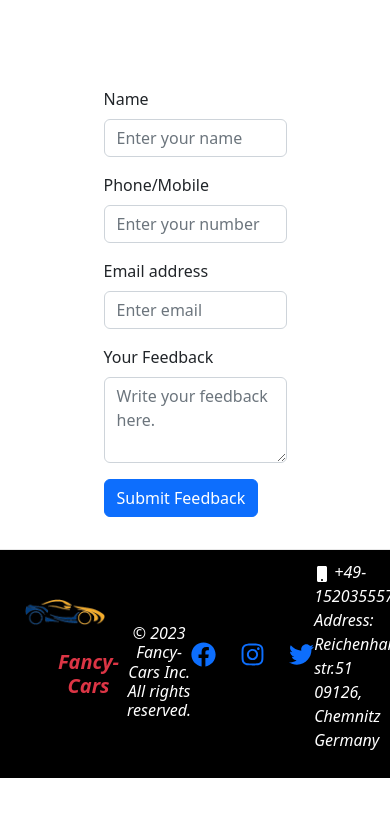
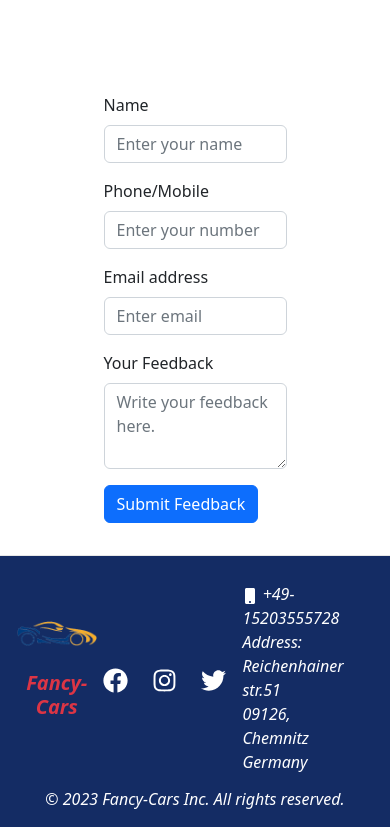
Before and after one commit to Engarif3/Fancy-Cars-Cleint-Side, a React (Vite) app: page / in a window 390 px wide. Shown: the part 4523-5350 px from the top of the page. Before the commit the page ends 5301 px from the top, so only its background shows below. Built offline with nearby package versions, Linux system fonts and the light colour scheme; no server answers.

Commit message:
navbar responsive done

```diff
--- a/package.json
+++ b/package.json
@@ -19,6 +19,7 @@
     "react": "^18.2.0",
     "react-bootstrap": "^2.7.4",
     "react-dom": "^18.2.0",
+    "react-fast-marquee": "^1.5.2",
     "react-hook-form": "^7.43.9",
     "react-icons": "^4.8.0",
     "react-lazy-load": "^4.0.1",
--- a/src/Layout/Layout.jsx
+++ b/src/Layout/Layout.jsx
@@ -7,7 +7,7 @@ import Footer from "../shared/Footer/Footer";
 const Layout = () => {
 
   const style = {
-    backgroundColor: "#F8F8F8",
+    backgroundColor: "#142c64",
     borderTop: "1px solid #E7E7E7",
     textAlign: "center",
     padding: "10px",
@@ -21,7 +21,7 @@ const Layout = () => {
       <Navigationbar />
       <Outlet />
       <div style={footerContainer}>
-        <div style={style} className="bg-black text-white">
+        <div style={style} className=" text-white">
           <Footer />
         </div>
       </div>
--- a/src/Section/Section1.jsx
+++ b/src/Section/Section1.jsx
@@ -3,9 +3,9 @@ import AOS from "aos";
 import "aos/dist/aos.css";
 import { Container } from "react-bootstrap";
 import img1 from "../assets/s1.jpg";
+import img3 from "../assets/s3.jpg";
 import img4 from "../assets/s4.jpg";
-import img3 from "../assets/s3.jpg";
-
+import Marquee from "react-fast-marquee";
 
 const Section1 = () => {
   useEffect(() => {
@@ -17,15 +17,13 @@ const Section1 = () => {
   return (
     <div className="my-5">
       <h3 className="display-1 text-center mb-4 ">
-            <strong>
-            New Arrivals
-            </strong>
-        </h3>
+        <strong>New Arrivals</strong>
+      </h3>
 
       <Container className="d-md-flex d-lg-flex justify-content-center align-items-center gap-1">
         <div
           data-aos="fade-right"
-          data-aos-duration="3000"
+          data-aos-duration="2000"
           className="m-auto border border-2 rounded-4 border-text-danger "
           style={{
             width: "25rem",
@@ -44,7 +42,7 @@ const Section1 = () => {
         </div>
         <div
           data-aos="zoom-in"
-          data-aos-duration="3000"
+          data-aos-duration="2000"
           className="m-auto border border-2 rounded-4 border-text-danger "
           style={{
             width: "25rem",
@@ -63,7 +61,7 @@ const Section1 = () => {
         </div>
         <div
           data-aos="fade-left"
-          data-aos-duration="3000"
+          data-aos-duration="2000"
           className="m-auto border border-2 rounded-4 border-text-danger "
           style={{
             width: "25rem",
@@ -81,6 +79,11 @@ const Section1 = () => {
           <h3 className="text-center">Mini Monster</h3>
         </div>
       </Container>
+      <div>
+        <Marquee className="mt-5 fst-italic text-danger">
+          <h2>For more details contact with us for exciting deals and offers. email: fancy-cars@gmail.com.</h2>
+        </Marquee>
+      </div>
     </div>
   );
 };
--- a/src/Section/Section2.jsx
+++ b/src/Section/Section2.jsx
@@ -12,7 +12,7 @@ const Section2 = () => {
     event.target.reset();
   };
   return (
-    <Container  style={{marginTop:"10rem"}}>
+    <Container  style={{marginTop:"5rem"}}>
       <h2 className="text-center fst-italic">
         Your Opinion Matters. We will get back to you.
       </h2>
--- a/src/Section/ShopByCategory.jsx
+++ b/src/Section/ShopByCategory.jsx
@@ -90,7 +90,7 @@ const ShopByCategory = () => {
                         </Button>
                       </div>
                     </div>
-                    <p style={{ color: "green" }}>
+                    <p style={{ color: "black" }}>
                       Toy Name: {toy.toyName}
                       <br />
                       Rating: {toy.rating}
--- a/src/shared/Footer/Footer.jsx
+++ b/src/shared/Footer/Footer.jsx
@@ -7,38 +7,44 @@ const Footer = () => {
   return (
     <div>
       <div className="d-flex align-items-center justify-content-between ">
-        <div className="d-flex justify-content-center align-items-center gap-2">
-        <div className="mb-4">
+        <div className="d-flex justify-content-center align-items-center">
+        <div className="mb-2">
           <img style={{ width: "80px" }} src={logo1} alt="" />
-          <h5 className="ms-5 text-danger fw-bold fst-italic mb-2">
-            &nbsp; Fancy-Cars
+          <h5 className=" text-danger fw-bold fst-italic">
+            &nbsp; &nbsp;&nbsp;&nbsp;&nbsp;&nbsp;&nbsp;&nbsp;&nbsp;&nbsp;&nbsp; Fancy-Cars
           </h5>
         </div>
-        <h6 className="fst-italic mt-4">
+        {/* <h6 className="fst-italic mt-5">
+          <br />
           &copy; 2023 Fancy-Cars Inc. All rights reserved.
-        </h6>
+        </h6> */}
         </div>
 
         <div
-          className=" d-flex gap-4 align-items-center justify-content-center mb-4"
+          className=" d-flex  gap-4 me-3 align-items-center justify-content-center mb-0"
           style={{ fontSize: "25px" }}
         >
           <a href="https://www.facebook.com/">
-            <FaFacebook className="mr-2" />
+            <FaFacebook className="mr-2 text-white" />
           </a>
 
           <a href="https://www.instagram.com/">
-            <FaInstagram className="mr-2" />
+            <FaInstagram className="mr-2 text-white" />
           </a>
           <a href="https://www.twitter.com/">
-            <FaTwitter className="mr-2" />
+            <FaTwitter className="mr-2 text-white" />
           </a>
         </div>
-        <div className="text-start">
+        <div className="text-start me-4 mt-3">
           <FaMobile className="text-white"></FaMobile>{" "}
           <span className="fst-italic">+49-15203555728</span>
           <p className="fst-italic">Address: Reichenhainer str.51 <br /> 09126, Chemnitz <br /> Germany</p>
         </div>
+      </div>
+      <div className="text-center m-0 p-0">
+      <h6 className="fst-italic mt-0">
+          &copy; 2023 Fancy-Cars Inc. All rights reserved.
+        </h6>
       </div>
     </div>
   );
```
Also changed, not shown: 1 other file (tests, documents, lock files or other folders).
